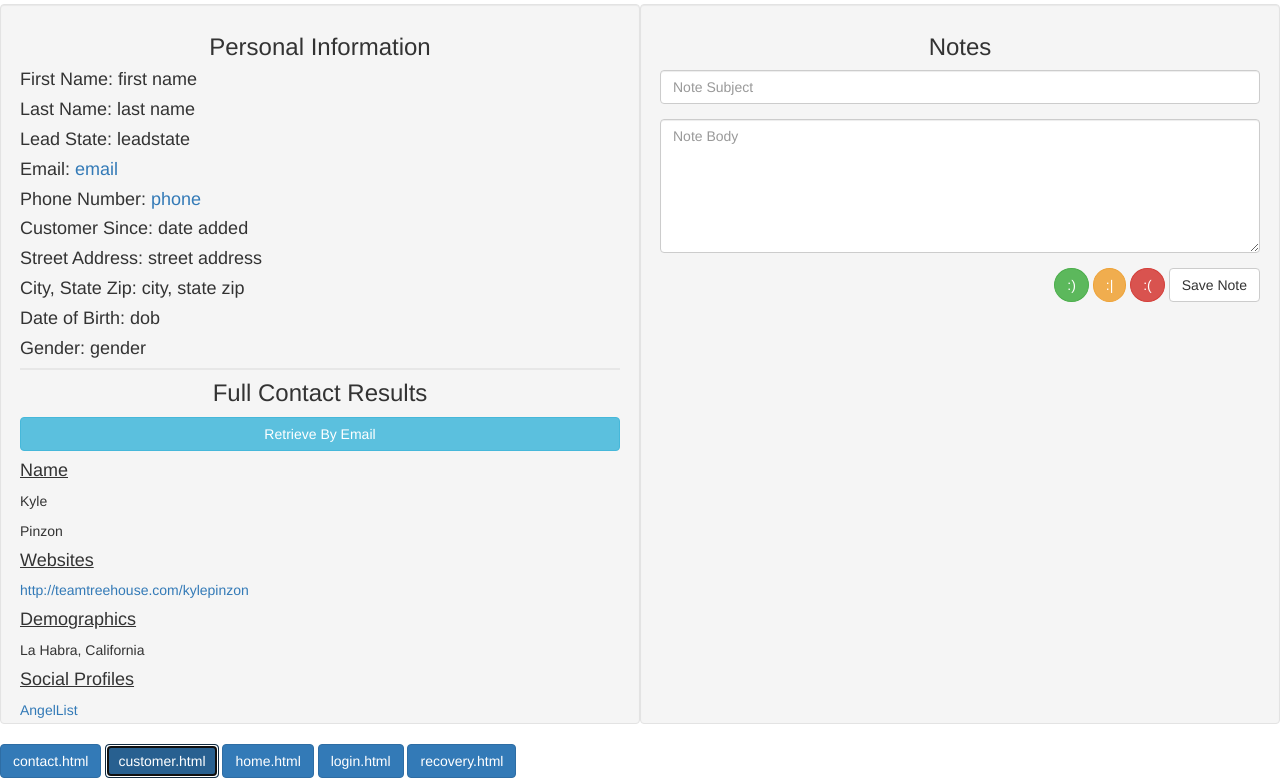
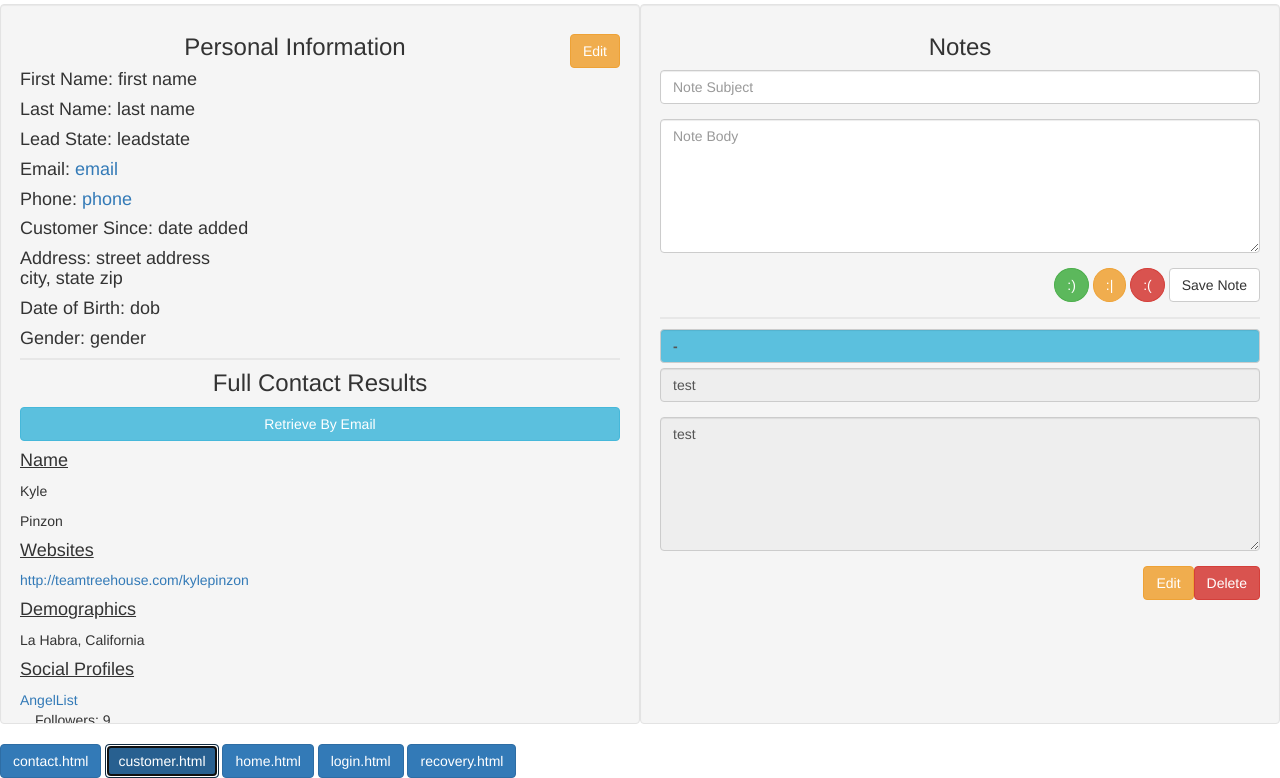
Before and after one commit to QFults/CRMApplication-FrontEnd-and-Node-, a website: page public/index.html at #/customer in a window 1280 px wide. Both pictures are taken after a click on the button "customer.html". Shown: the part 56-834 px from the top of the page. Drawn offline with nearby package versions, Linux system fonts and the light colour scheme; some packages are replaced by stand-ins of ours; no server answers.

Commit message:
more notes layout

```diff
--- a/public/controllers/customerController.js
+++ b/public/controllers/customerController.js
@@ -45,6 +45,9 @@ angular.module("CRMApp").controller("customerController", function ($scope, $htt
     $scope.selectedUserName = 'Select A User';
 
     $scope.notes;
+    $scope.selectedNote = {
+
+    }
 
     $scope.createNewCustomer = function () {
         $http.post(`http://localhost:3000/customers`,
--- a/public/css/customer.css
+++ b/public/css/customer.css
@@ -43,3 +43,7 @@ nav div h2 {
 .greyTopBorder {
   border-top: 2px solid #e7e7e7;
 }
+
+.clearRight {
+  clear: both;
+}
--- a/public/css/normalize.css
+++ b/public/css/normalize.css
@@ -11,3 +11,13 @@ h1, h2, h3, h4, h5 {
 li {
   list-style-type: none;
 }
+
+.clearfix {
+    content:"";
+    display:block;
+    clear:both;
+}
+
+.paddingTop10px {
+  padding-top: 10px;
+}
--- a/public/views/customer.html
+++ b/public/views/customer.html
@@ -16,33 +16,38 @@
 		<!-- Left Col -->
 		<div class="col-md-6 well vh-90">
 			<h3 class="text-center">
-				Personal Information
+				Personal Information <span class="pull-right"><button class="btn btn-warning">Edit</button></span>
 			</h3>
 			<!-- Personal Info-->
 			<div>
-				<h4>
+				<h4 ng-if="selectedCustomer.FirstName">
 					First Name: {{ selectedCustomer.FirstName }}
 				</h4>
-				<h4>
+				<h4 ng-if="selectedCustomer.LastName">
 					Last Name: {{ selectedCustomer.LastName }}
 				</h4>
-				<h4>
+				<h4 ng-if="selectedCustomer.LeadState">
 					Lead State: {{ selectedCustomer.LeadState }}
 				</h4>
-				<h4>
+				<h4 ng-if="selectedCustomer.Email">
 					Email: <a href="mailto:{{ selectedCustomer.Email }}">{{ selectedCustomer.Email }}</a>
 				</h4>
-				<h4>
-					Phone Number: <a href="tel:{{ selectedCustomer.Phone }}">{{ selectedCustomer.Phone }}</a>
+				<h4 ng-if="selectedCustomer.Phone">
+					Phone: <a href="tel:{{ selectedCustomer.Phone }}">{{ selectedCustomer.Phone }}</a>
 				</h4>
 				<h4>
 					Customer Since: {{ selectedCustomer.DateAdded }}
 				</h4>
-				<h4>
-					Street Address: {{ selectedCustomer.StreetAddress }}
-				</h4>
-				<h4>
-					City, State Zip: {{ selectedCustomer.City }}, {{ selectedCustomer.State }} {{ selectedCustomer.Zip }}
+				<h4 ng-if="selectedCustomer.StreetAddress">
+					<span>
+						Address: {{ selectedCustomer.StreetAddress }}
+					</span><br>
+					<span ng-if="selectedCustomer.City">
+						{{ selectedCustomer.City }},
+					</span>
+					<span>
+						{{ selectedCustomer.State }} {{ selectedCustomer.Zip }}
+					</span>
 				</h4>
 				<h4>
 					Date of Birth: {{ selectedCustomer.DOB }}
@@ -177,17 +182,26 @@
 					<!--<label for="">Body</label>-->
 					<textarea ng-model="newNoteBody" placeholder="Note Body" cols="30" rows="6" class="form-control"></textarea>
 				</div>
-				<div class="pull-right">
+				<div class="pull-right form-group">
 					<button class="btn btn-success moodBtn">:)</button>
 					<button class="btn btn-warning moodBtn">:|</button>
 					<button class="btn btn-danger moodBtn">:(</button>
 					<button class="btn btn-default">Save Note</button>
-					</div>
+				</div>
 			</div>
 			<!-- Current Notes -->
-			<div ng-repeat="note in notes" class="form-group">
+			<div class="greyTopBorder clearfix paddingTop10px">
+				<div class="form-group">
+					<label for="" class="label-info form-control">{{ note.DateAdded }} - {{ note.Author }}</label>
+					<input type="text" class="form-control" readonly value="test">
+				</div>
+					<div class="form-group">
+						<textarea cols="30" rows="6" readonly class="form-control">test</textarea>
+					</div>
+					<button class="btn btn-danger pull-right">Delete</button>
+					<button class="btn btn-warning pull-right">Edit</button>
+			</div>
 
-			</div>
 		</div><!-- Right Col -->
 
 	</div>
```
